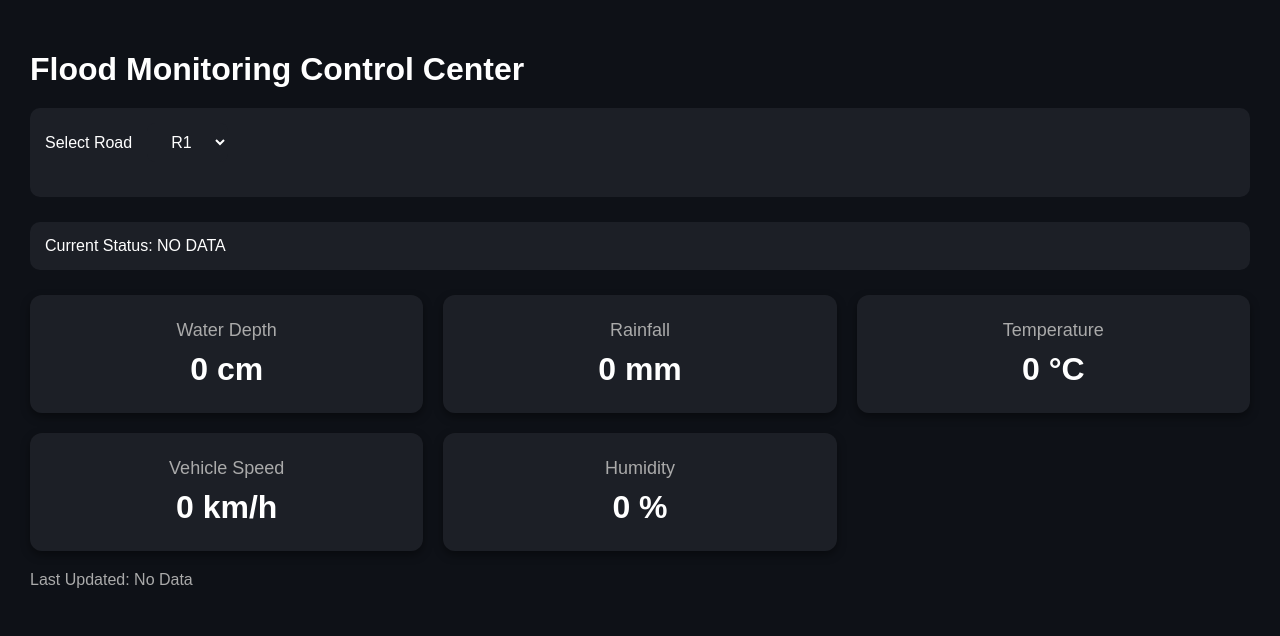
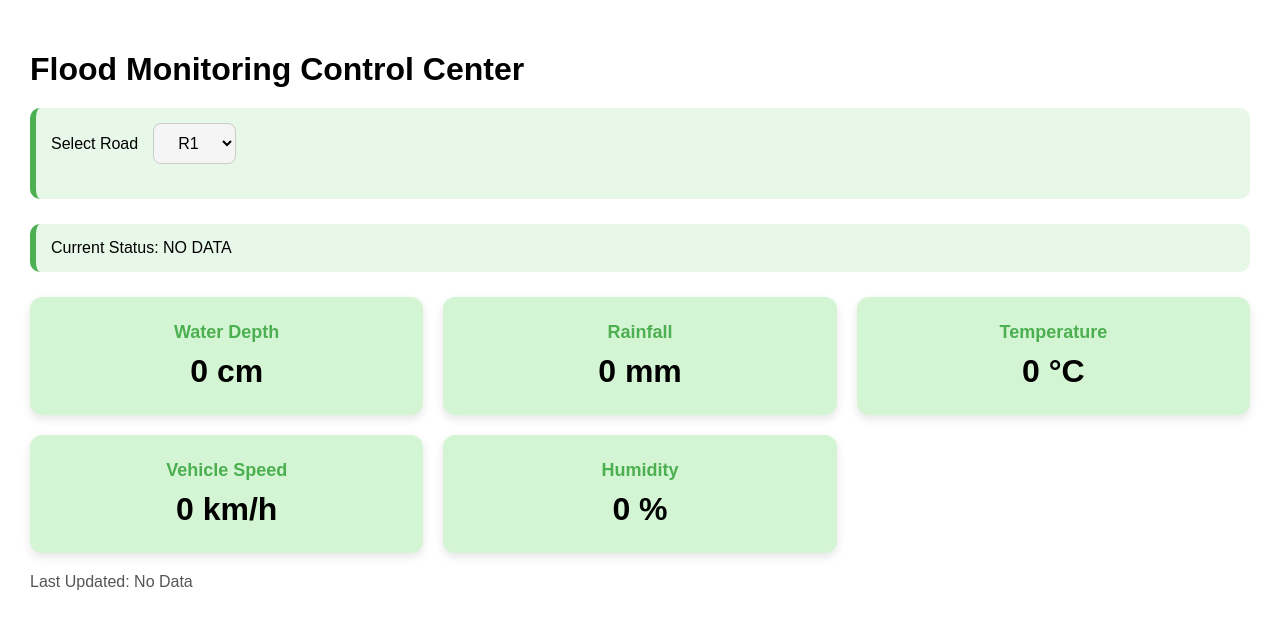
Before and after one commit to hema-1506/flooded-road, a Flask app: page / in a window 1280 px wide. Shown: the top 636 px of the page. Run offline with Flask 3, Linux system fonts and the light colour scheme; data that the repository does not hold is empty.

Commit message:
Updated dashboard UI and project files

```diff
--- a/static/style.css
+++ b/static/style.css
@@ -1,11 +1,9 @@
 body {
-
-background:#0e1117;
-color:white;
+  background:white;
+  color:black;
   font-family:Arial;
   margin:0;
   padding:30px;
-
 }
 
 h1{
@@ -13,68 +11,58 @@ margin-bottom:20px;
 }
 
 .status-box{
-
-background:#1c1f26;
+  background:#e8f8e8;   /* light green */
+  color:black;          /* text black */
   padding:15px;
   border-radius:10px;
   margin-bottom:25px;
-
+  border-left:6px solid #4CAF50; /* highlight */
 }
 
 .dashboard-grid{
-
   display:grid;
   grid-template-columns:repeat(3,1fr);
   gap:20px;
-
 }
 
 .card{
-
-background:#1c1f26;
+  background:#d4f5d4; /* light green box */
   padding:25px;
   border-radius:12px;
   text-align:center;
-box-shadow:0 4px 10px rgba(0,0,0,0.4);
-
+  box-shadow:0 4px 10px rgba(0,0,0,0.1);
 }
 
 .title{
-
   font-size:18px;
-color:#aaa;
+  color:#4CAF50; /* light green for sensor labels */
   margin-bottom:10px;
-
+  font-weight:bold;
 }
 
 .value{
-
   font-size:32px;
   font-weight:bold;
-
+  color:black;
 }
 
 .timestamp{
   margin-top:20px;
-color:#aaa;
+  color:#555;
 }
+
 .road-selector {
-
   margin-bottom:20px;
-
   display:flex;
   align-items:center;
   gap:15px;
-
 }
 
 .road-dropdown {
-
-background:#1c1f26;
-color:white;
-border:none;
+  background:#f5f5f5;
+  color:black;
+  border:1px solid #ccc;
   padding:10px 20px;
   border-radius:8px;
   font-size:16px;
-
 }
--- a/templates/dashboard.html
+++ b/templates/dashboard.html
@@ -5,7 +5,7 @@
 
 <title>Flood Monitoring Dashboard</title>
 
-<link rel="stylesheet" href="{{ url_for('static', filename='style.css') }}">
+<link rel="stylesheet" href="{{ url_for('static', filename='style.css') }}?v=1">
 
 <meta http-equiv="refresh" content="5">
 <meta http-equiv="Cache-Control" content="no-cache, no-store, must-revalidate">
```
Lines whose indentation alone changed are shown as unchanged.
